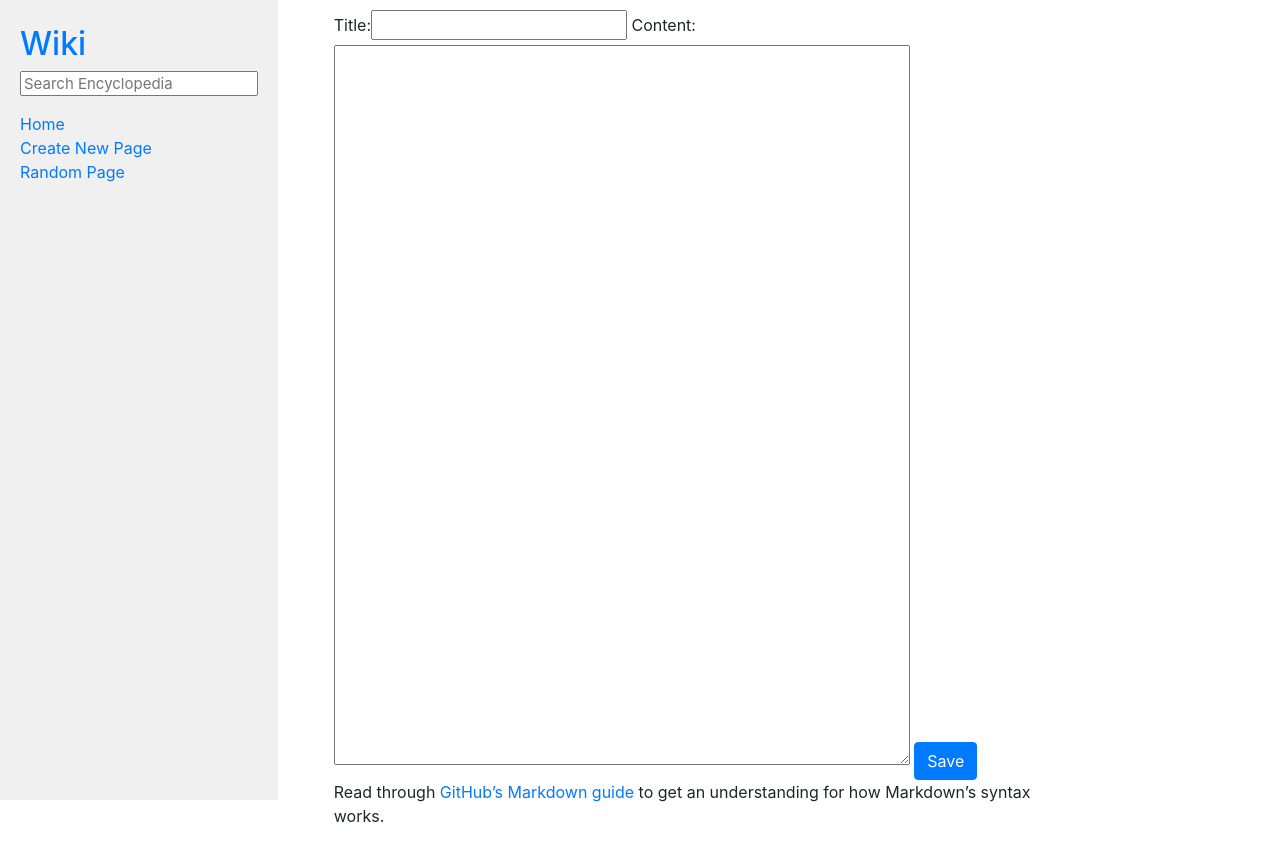
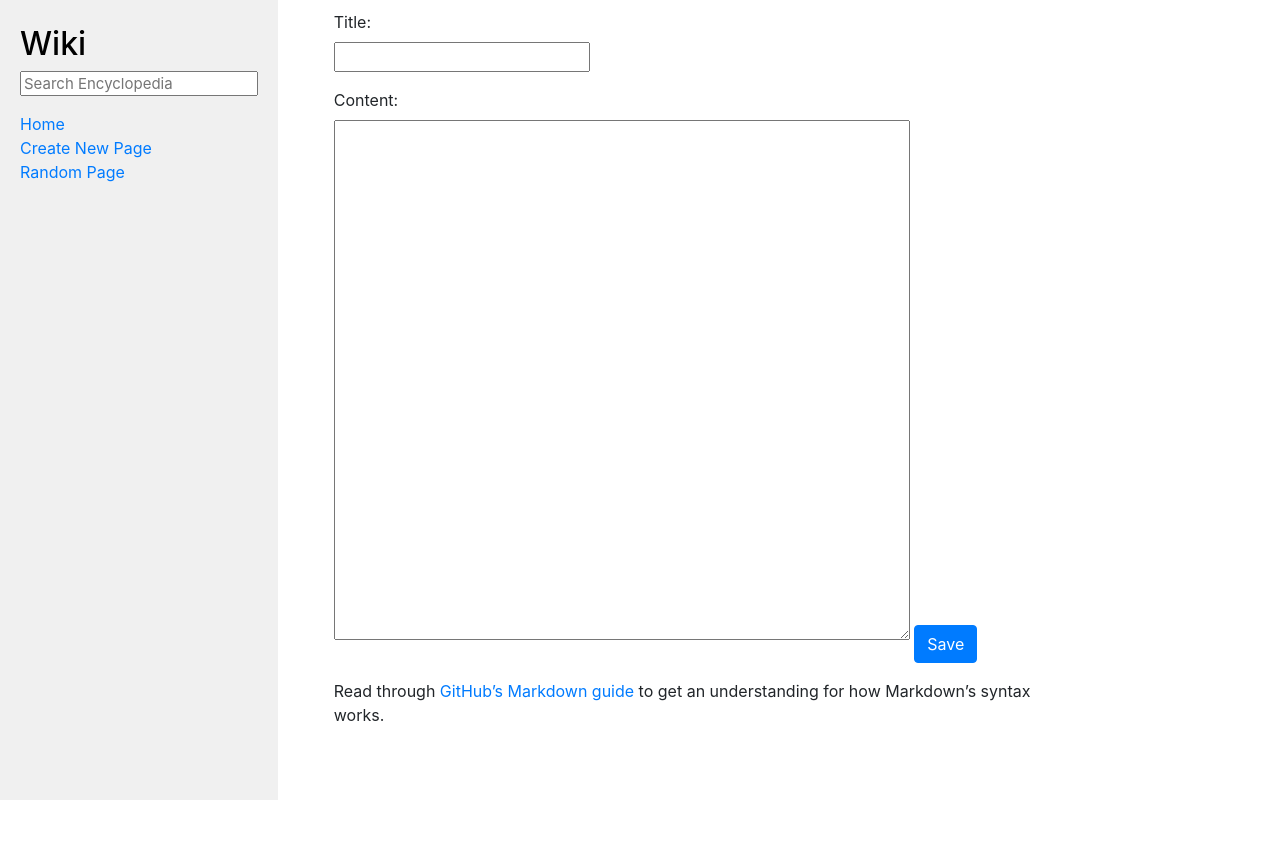
Before and after one commit to dianakovacheva/CS50-s-Web-Programming-with-Python-and-JavaScript, a Django app: page /wiki/new_entry in a window 1280 px wide. After the commit the page ends 800 px from the top, so only its background shows below. Run offline with Django 3.2, Linux system fonts and the light colour scheme; some libraries are stand-ins or nearby versions.

Commit message:
Update project's css

```diff
--- a/02-Project-1-Wiki/wiki/encyclopedia/static/encyclopedia/styles.css
+++ b/02-Project-1-Wiki/wiki/encyclopedia/static/encyclopedia/styles.css
@@ -13,8 +13,9 @@ h1 {
 }
 
 textarea {
-    height: 90vh;
+    height: 65vh;
     width: 80%;
+    margin-bottom: 1rem;
 }
 
 .main {
@@ -36,3 +37,22 @@ textarea {
 .sidebar h2 {
     margin-top: 5px;
 }
+
+/*Logo*/
+.logo {
+    text-decoration: none;
+    color: black !important;
+}
+
+.logo:hover {
+    text-decoration: none;
+}
+
+/*Form*/
+label {
+    display: flex !important;
+}
+
+input {
+    margin-bottom: 1rem;
+}
```
